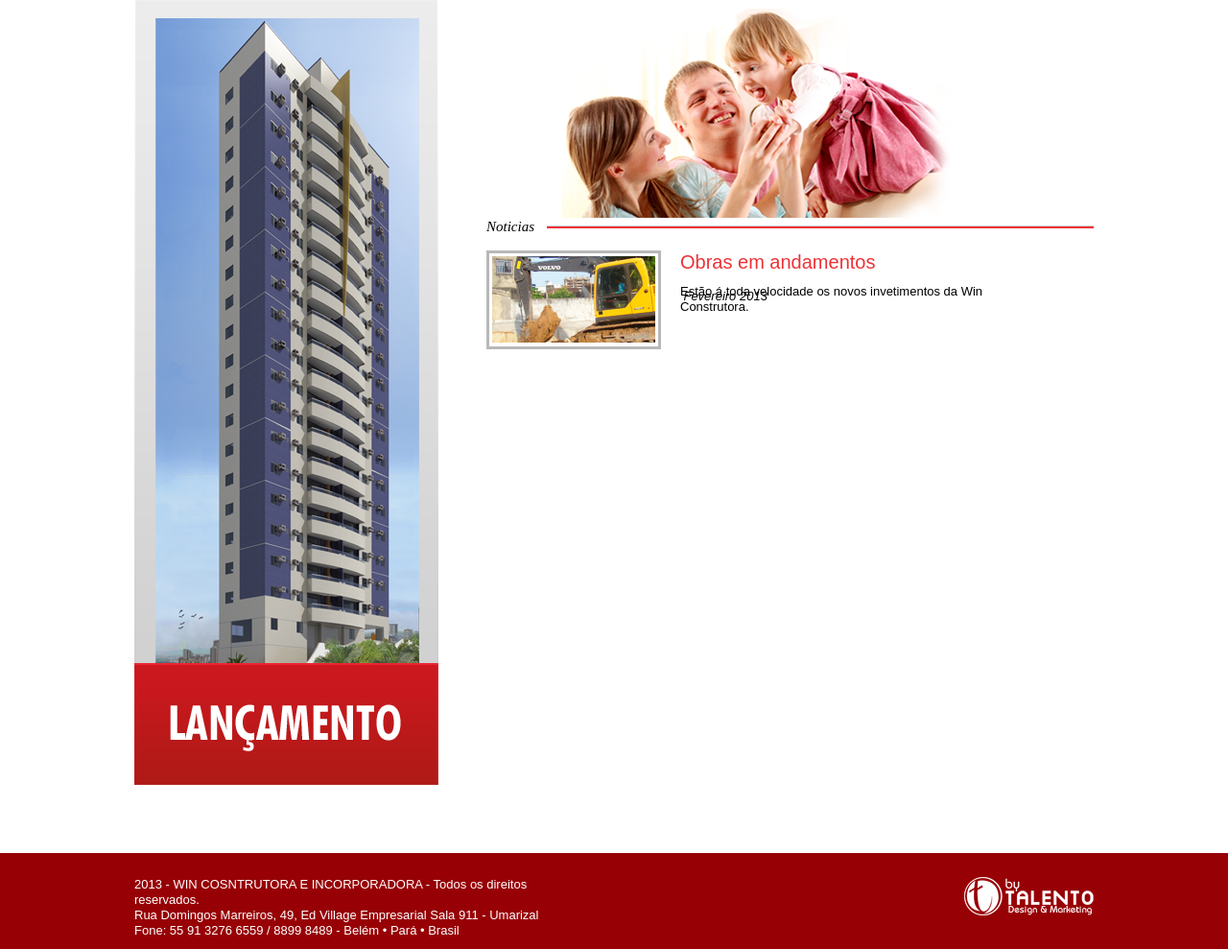
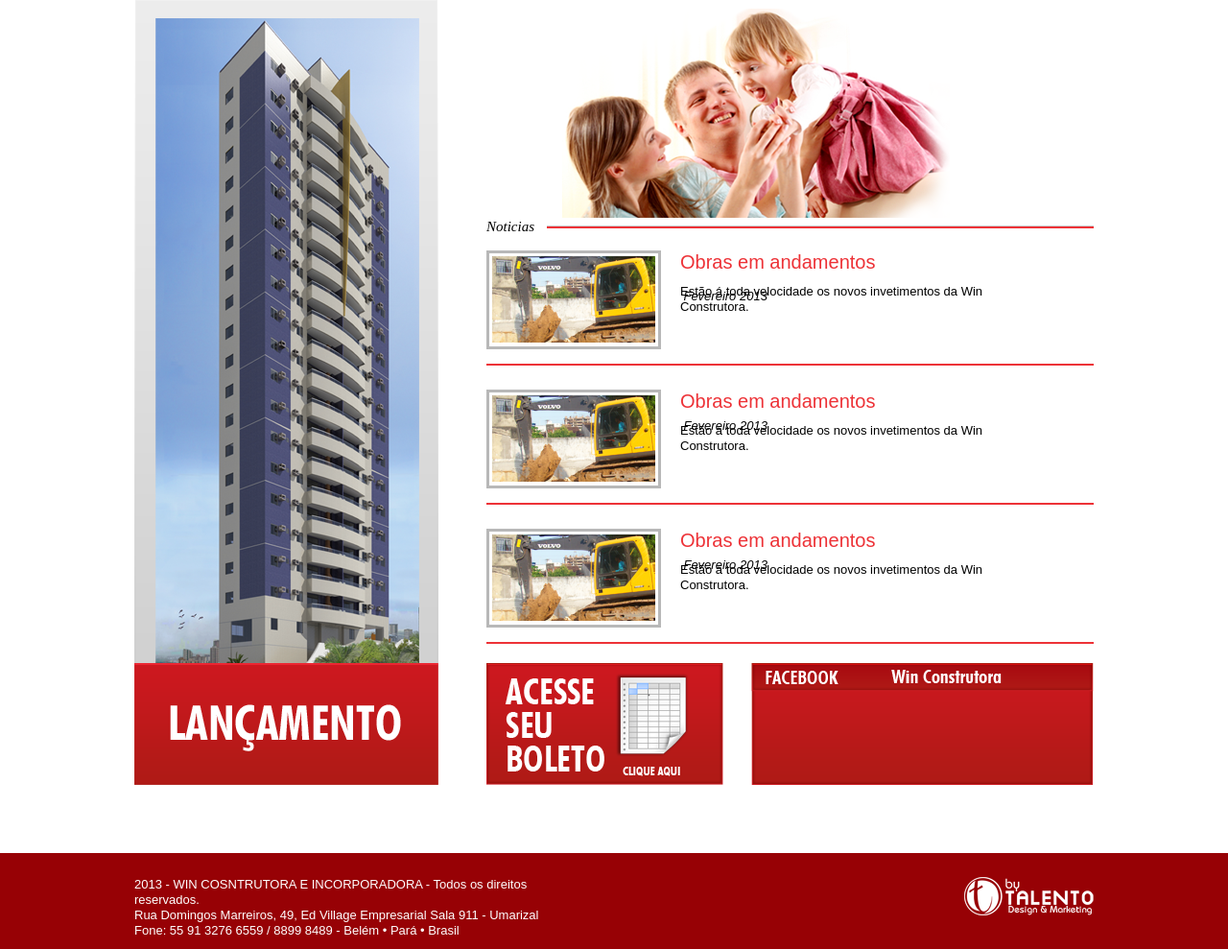
Before and after one commit to talentodesign/win, a PHP site: page / in a window 1280 px wide; the page is wider, and only the part inside the window is pictured. Shown: the part 345-1334 px from the top of that part at 96% size. Run offline with PHP 8.4, Linux system fonts and the light colour scheme; some libraries are stand-ins or nearby versions.

Commit message:
Home COMCLUIDO

```diff
--- a/index.php
+++ b/index.php
@@ -21,9 +21,29 @@
                 <div id="data"><p><i> Fevereiro 2013 </i></p></div> <br>
                 <div id="prev_noticias"><p>Estão á toda velocidade os novos invetimentos da Win Construtora.</p></div>
               </li>
+             <div id="separa"></div>
+              <li>
+                <div id="img"><img src="<?php servidor(); ?>images/img_noticias.png" alt=""></div>
+                <div id="titulo"><a href=""><p> Obras em andamentos </p></a></div><br>
+                <div id="data"><p><i> Fevereiro 2013 </i></p></div> <br>
+                <div id="prev_noticias"><p>Estão á toda velocidade os novos invetimentos da Win Construtora.</p></div>
+              </li>
+              <div id="separa"></div>
+              <li>
+                <div id="img"><img src="<?php servidor(); ?>images/img_noticias.png" alt=""></div>
+                <div id="titulo"><a href=""><p> Obras em andamentos </p></a></div><br>
+                <div id="data"><p><i> Fevereiro 2013 </i></p></div> <br>
+                <div id="prev_noticias"><p>Estão á toda velocidade os novos invetimentos da Win Construtora.</p></div>
+              <div id="separa"></div>
+              </li>
             </ul>
           </div>
         </div>
+
+        <div id="boleto">
+          <a href=""><img src="<?php servidor(); ?>images/boleto_off.png" alt="" class="botao"></a>
+        </div>
+        <div id="face"></div>
       </div>
     </div>
     <?php include("footer.php") ?>
--- a/stylesheets/application.css
+++ b/stylesheets/application.css
@@ -81,8 +81,9 @@
   margin-top: 20px;
 }
 #content #noticias {
-  float: left;
-  margin-left: 50px;
+  float: right;
+  width: 633px;
+  height: 464px;
 }
 #content #noticias .titulo {
   font-size: 15px;
@@ -98,6 +99,14 @@
 }
 #content #noticias #area_noticias ul {
   list-style-type: none;
+}
+#content #noticias #area_noticias ul #separa {
+  float: left;
+  margin-top: 15px;
+  margin-bottom: 15px;
+  width: 633px;
+  height: 2px;
+  background-color: #ed3237;
 }
 #content #noticias #area_noticias ul li {
   display: inline;
@@ -129,3 +138,13 @@
   margin-left: 20px;
   margin-top: 10px;
 }
+#content #boleto {
+  float: left;
+  margin-left: 50px;
+}
+#content #face {
+  background: url(../images/bg_facebook.png) no-repeat;
+  float: right;
+  width: 357px;
+  height: 127px;
+}
--- a/stylesheets/application.less
+++ b/stylesheets/application.less
@@ -83,8 +83,9 @@
         margin-top:20px;
         }
     #noticias{
-        float:left;
-        margin-left:50px;
+        float:right;
+        width:633px;
+        height:464px;
         .titulo{
             font-size:15px;
             font-family:"Times New Roman",Georgia,Serif;
@@ -100,6 +101,14 @@
     #area_noticias{
         ul{
             list-style-type:none;
+            #separa{
+                float:left;
+                margin-top:15px;
+                margin-bottom:15px;
+                width:633px;
+                height:2px;
+                background-color:#ed3237;
+                }
             li{
                 display:inline;
                 #img{
@@ -133,4 +142,15 @@
             }
         }
     }
+    #boleto{
+        float:left;
+        margin-left:50px;
+        }
+    #face{
+        background:url(../images/bg_facebook.png) no-repeat;
+        float:right;
+        width:357px;
+        height:127px;
+        }
+
 }
```
Also changed, not shown: images/bg_facebook.png (added), images/boleto_off.png (added), images/boleto_on.png (added).
